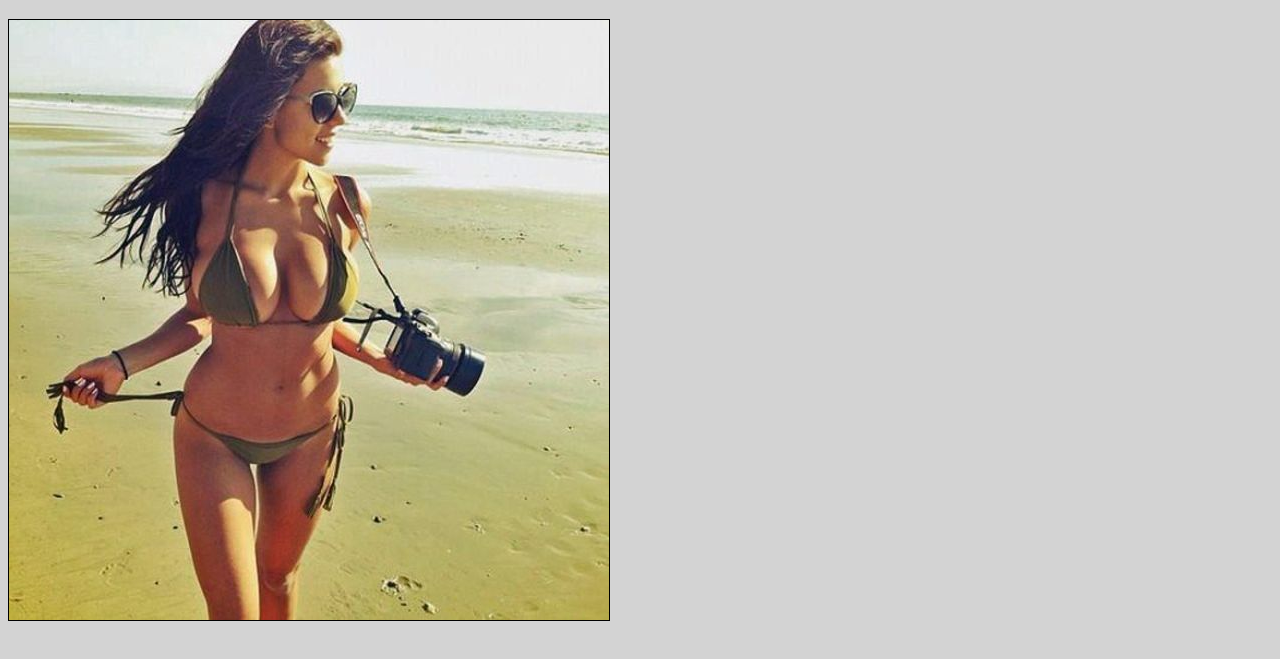
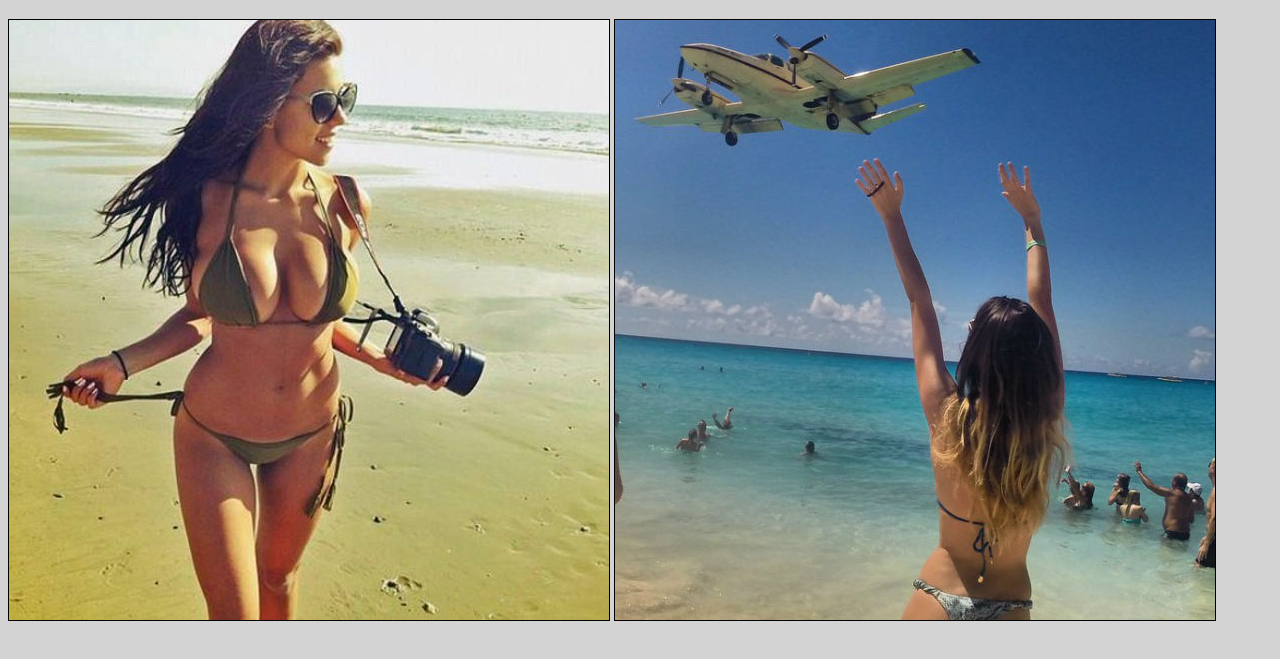
Before and after one commit to DmytroManco/HW-GIT, a plain HTML site: page index.html in a window 1280 px wide. Shown: the part 61-720 px from the top of the page. Drawn offline with Linux system fonts and the light colour scheme.

Commit message:
HW: add new image to index.html

```diff
--- a/index.html
+++ b/index.html
@@ -8,5 +8,6 @@
 <body>
     <h1>Welcome!</h1>
     <img src="img/4.jpg" alt="Girl">
+    <img src="img/9.jpg" alt="Beach">
 </body>
 </html>
```
